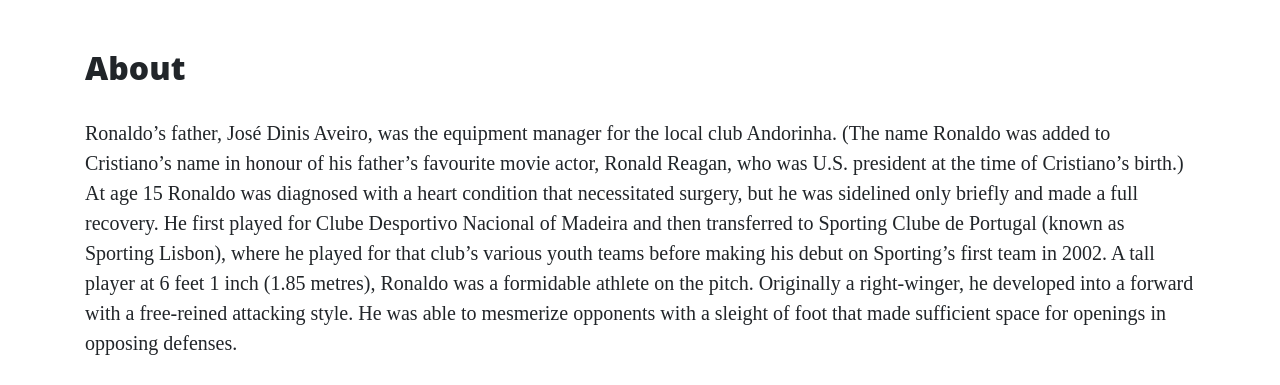
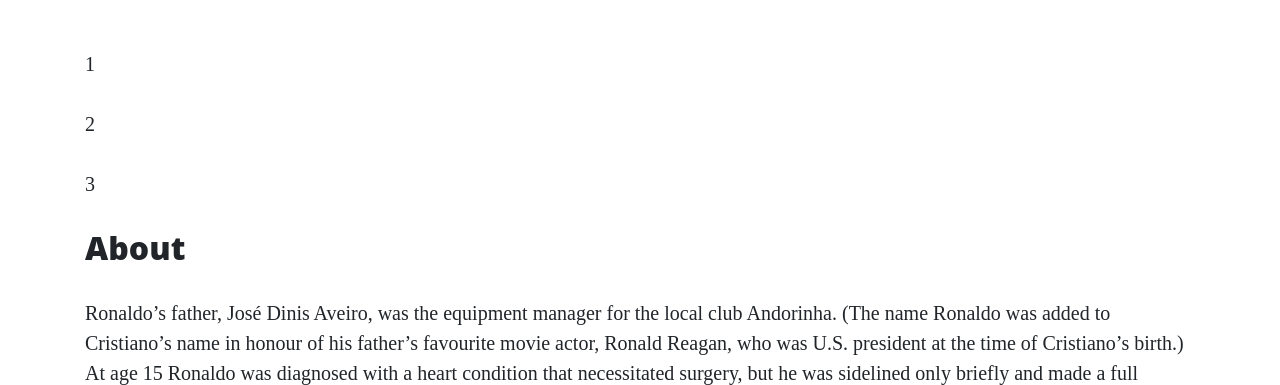
Before and after one commit to balennouri/balen-flask-project, a Flask app: page /about in a window 1280 px wide. Shown: the part 629-1014 px from the top of the page. Run offline with Flask 3, Linux system fonts and the light colour scheme; some libraries are stand-ins or nearby versions.

Commit message:
Feat: Add for number

```diff
--- a/run.py
+++ b/run.py
@@ -12,7 +12,7 @@ def index():
 
 @app.route("/about")
 def about():
-    return render_template("about.html", page_title="About")
+    return render_template("about.html", page_title="About", list_of_numbers=[1, 2, 3])
 
 
 @app.route("/contact")
@@ -29,4 +29,5 @@ if __name__ == "__main__":
     app.run(
         host=os.environ.get("IP", "0.0.0.0"),
         port=int(os.environ.get("PORT", "5000")),
-        debug=True)
+        debug=True,
+    )
--- a/templates/about.html
+++ b/templates/about.html
@@ -1,5 +1,9 @@
 {% extends "base.html" %}
 {% block content %}
+
+{% for number in list_of_numbers %}
+<p>{{ number }}</p>
+{% endfor %}
 <h2>{{ page_title }}</h2>
 <p>
     Ronaldo’s father, José Dinis Aveiro, was the equipment manager for the local club Andorinha. (The name Ronaldo was
```
